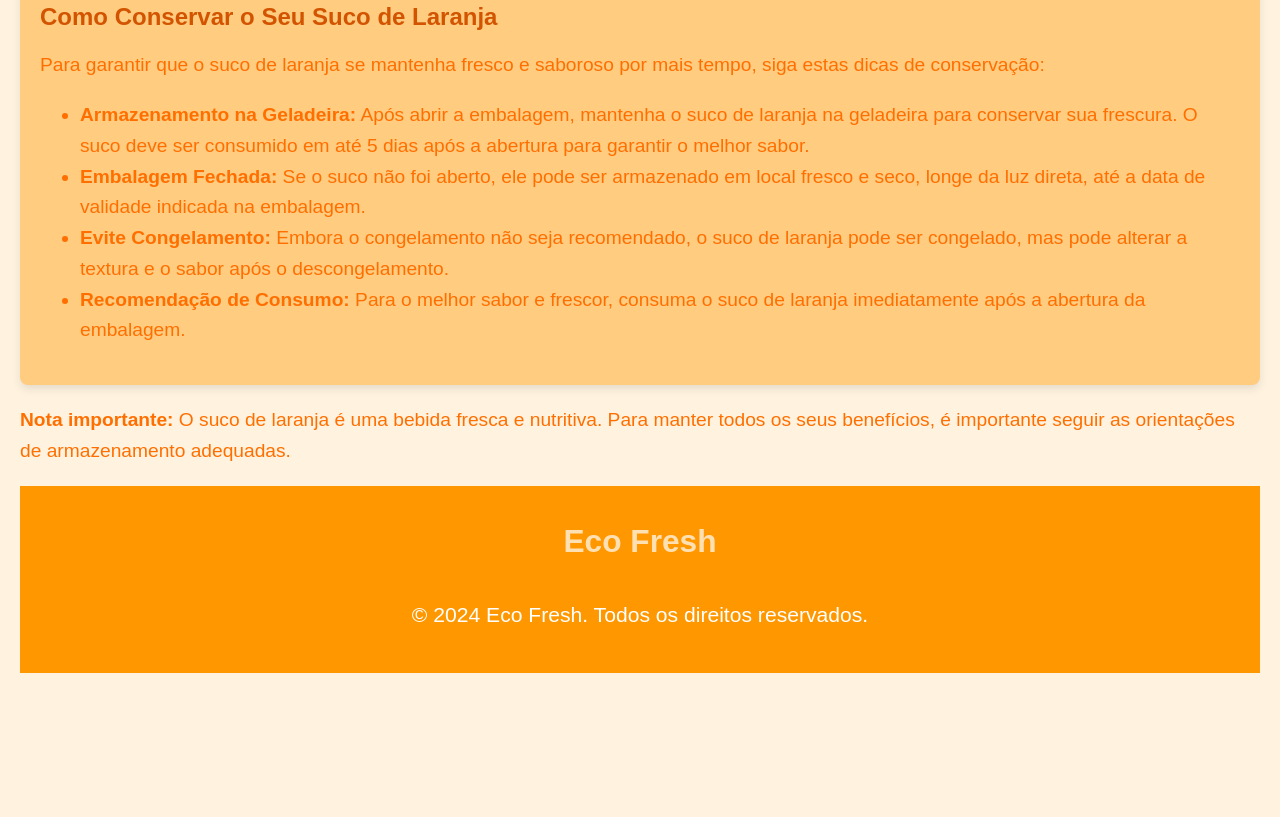
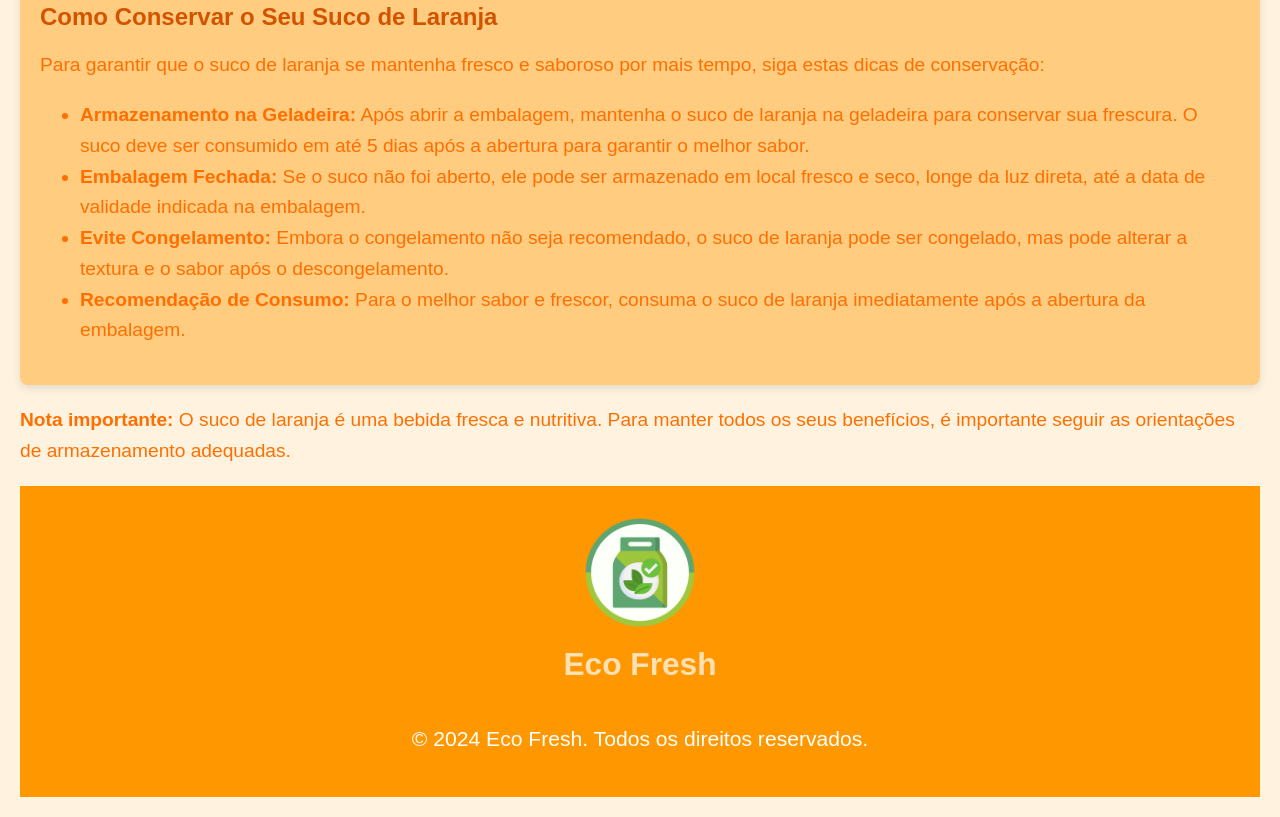
Before and after one commit to W3nd311/suco_de_laranja, a plain HTML site: page index.html in a window 1280 px wide. Shown: the part 632-1449 px from the top of the page. Before the commit the page ends 1325 px from the top, so only its background shows below. Drawn offline with Linux system fonts and the light colour scheme.

Commit message:
Update index.html

```diff
--- a/index.html
+++ b/index.html
@@ -71,6 +71,14 @@
             margin-top: 10px;
         }
 
+        /* Logo estilizado */
+        .footer-logo {
+            margin: 10px auto;
+            display: block;
+            width: 3cm;
+            height: 3cm;
+        }
+
         /* Animation */
         @keyframes fadeIn {
             from { opacity: 0; transform: translateY(20px); }
@@ -81,8 +89,8 @@
 </head>
 <body>
     <header>
-         <!-- Footer para o título "Suco de Laranja" -->
- <footer style="background-color: #ff9800; padding: 20px 0;">
+        <!-- Footer para o título "Suco de Laranja" -->
+        <footer style="background-color: #ff9800; padding: 20px 0;">
             <h1 style="color: #fff; margin: 0;">Suco de Laranja</h1>
         </footer>
     </header>
@@ -115,6 +123,7 @@
     <!-- Footer principal com informações sobre a empresa -->
     <footer>
         <div class="footer-content">
+            <img src="logotipo.png" alt="Logotipo Eco Fresh" class="footer-logo">
             <p class="company-name">Eco Fresh</p>
             <p>&copy; 2024 Eco Fresh. Todos os direitos reservados.</p>
         </div>
```
